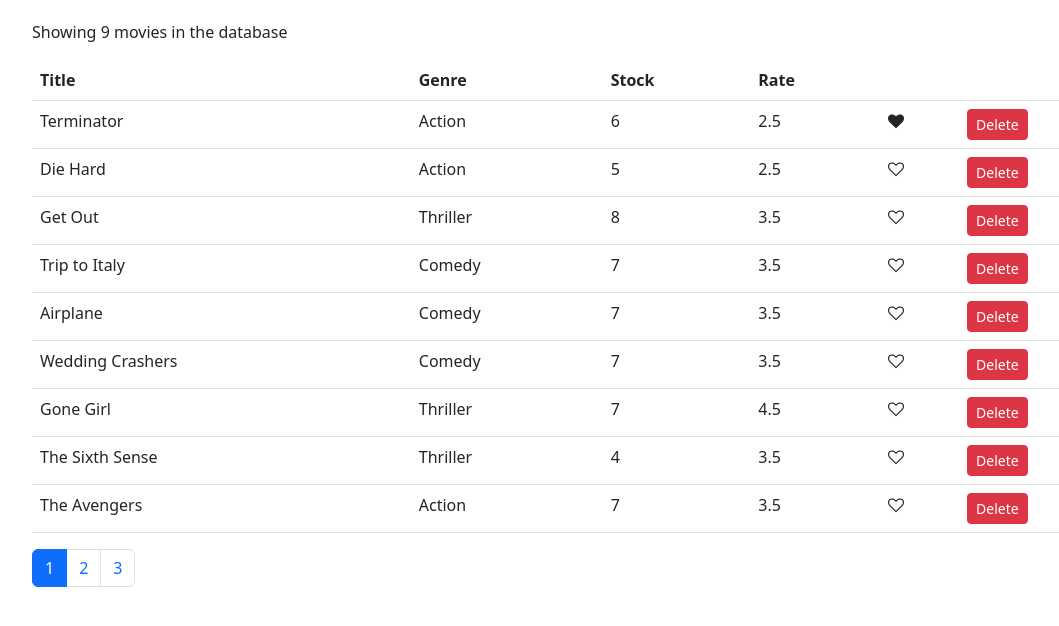
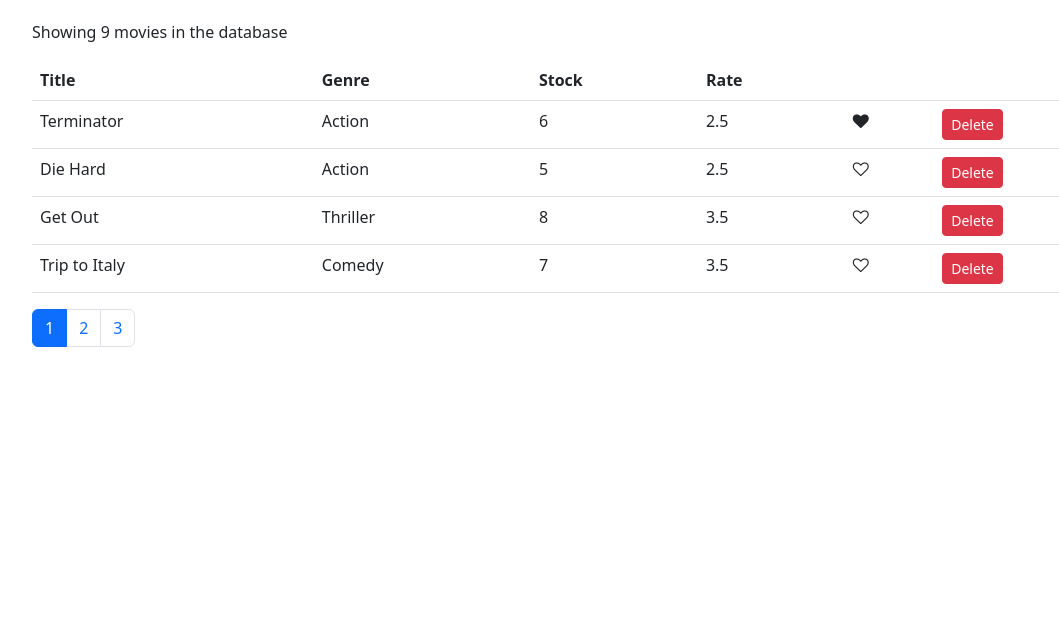
Before and after one commit to innocdavid/vidly-gui, a React (Create React App) app: page / in a window 1280 px wide. Shown: the top 626 px of the page, without its empty margins (50-1109 px from the left). Built offline with nearby package versions, Linux system fonts and the light colour scheme.

Commit message:
Pagination: Add a paginate function to render only paginated movies

```diff
--- a/src/components/movies.jsx
+++ b/src/components/movies.jsx
@@ -1,7 +1,9 @@
 import React, { Component } from "react";
 import { getMovies } from "../services/fakeMovieService";
+import { paginate } from "../utils/paginate";
 import Like from "./common/like";
 import Pagination from "./common/pagination";
+
 
 class Movies extends Component {
 
@@ -35,10 +37,11 @@
   render() {
 
     const { length: count } = this.state.movies;
-    const { pageSize, currentPage } = this.state;
+    const { pageSize, currentPage, movies: allMovies } = this.state;
 
     if (count === 0)
       return <p>There are no movies in the database</p>
+    const movies = paginate(allMovies, currentPage, pageSize);
     return (
       <React.Fragment>
         <p>Showing { count } movies in the database</p>
@@ -54,7 +57,7 @@
             </tr>
           </thead>
           <tbody>
-            { this.state.movies.map(movie => (
+            { movies.map(movie => (
               <tr key={movie._id}>
                 <td>{movie.title}</td>
                 <td>{movie.genre.name}</td>
--- /dev/null
+++ b/src/utils/paginate.js
@@ -0,0 +1,9 @@
+import _ from "lodash";
+
+export function paginate(items, pageNumber, pageSize) {
+  const startIndex = (pageNumber - 1) * pageSize;
+  return _(items)
+    .slice(startIndex)
+    .take(pageSize)
+    .value();
+}
```
